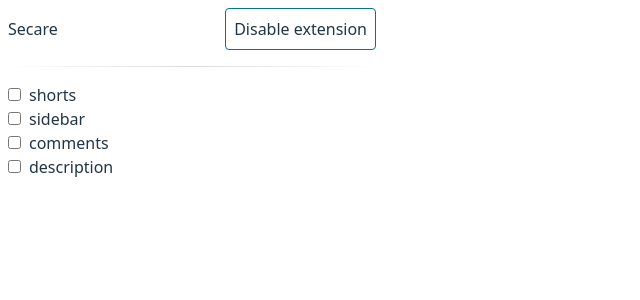
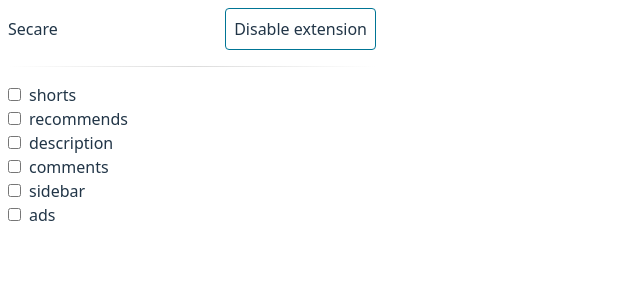
Before and after one commit to RichardPickman/Secare, a React (Vite) app: page / in a window 1280 px wide. Shown: the top 300 px of the page, without its empty margins (0-640 px from the left). Built offline with nearby package versions, Linux system fonts and the light colour scheme.

Commit message:
utilize settings in popup

```diff
--- a/src/popup/App.tsx
+++ b/src/popup/App.tsx
@@ -1,4 +1,9 @@
-import { useState, type ChangeEvent } from 'react';
+import {
+    useEffectEvent,
+    useLayoutEffect,
+    useState,
+    type ChangeEvent,
+} from 'react';
 import type { Settings } from '../types';
 import { Checkbox } from './shared/components/Checkbox';
 
@@ -8,14 +13,33 @@ const initialState: Settings = {
     description: false,
     comments: false,
     sidebar: false,
+    ads: false,
 };
 
 function App() {
     const [settings, setSettings] = useState<Settings>(initialState);
 
+    const onFirstRender = useEffectEvent((obj: Settings) => {
+        setSettings(obj);
+    });
+
+    useLayoutEffect(() => {
+        chrome.storage.local
+            .get(null)
+            .then((res) => {
+                const result: Settings = {
+                    ...initialState,
+                    ...res,
+                };
+
+                onFirstRender(result);
+            })
+            .catch(() => {
+                console.log('Storage retrieval failed, doing nothing');
+            });
+    }, []);
+
     const onChange = async (key: keyof Settings, value: boolean) => {
-        console.log(key, value);
-
         await chrome.storage.local.set({ [key]: value });
 
         setSettings({
@@ -34,42 +58,20 @@ function App() {
             </div>
             <hr className="h-px border-t-0 bg-transparent bg-linear-to-r from-transparent via-neutral-500 to-transparent opacity-25 dark:via-neutral-400" />
             <ul className="[&_li]:w-fit">
-                <li>
-                    <Checkbox
-                        label={'shorts'}
-                        checked={settings['shorts']}
-                        onChange={(event: ChangeEvent<HTMLInputElement>) =>
-                            onChange('shorts', event.target.checked)
-                        }
-                    />
-                </li>
-                <li>
-                    <Checkbox
-                        label={'sidebar'}
-                        checked={settings['sidebar']}
-                        onChange={(event: ChangeEvent<HTMLInputElement>) =>
-                            onChange('sidebar', event.target.checked)
-                        }
-                    />
-                </li>
-                <li>
-                    <Checkbox
-                        label={'comments'}
-                        checked={settings['comments']}
-                        onChange={(event: ChangeEvent<HTMLInputElement>) =>
-                            onChange('comments', event.target.checked)
-                        }
-                    />
-                </li>
-                <li>
-                    <Checkbox
-                        label={'description'}
-                        checked={settings['description']}
-                        onChange={(event: ChangeEvent<HTMLInputElement>) =>
-                            onChange('description', event.target.checked)
-                        }
-                    />
-                </li>
+                {Object.keys(settings).map((item) => (
+                    <li key={item}>
+                        <Checkbox
+                            label={item}
+                            checked={settings[item as keyof Settings]}
+                            onChange={(event: ChangeEvent<HTMLInputElement>) =>
+                                onChange(
+                                    item as keyof Settings,
+                                    event.target.checked,
+                                )
+                            }
+                        />
+                    </li>
+                ))}
             </ul>
         </div>
     );
```
